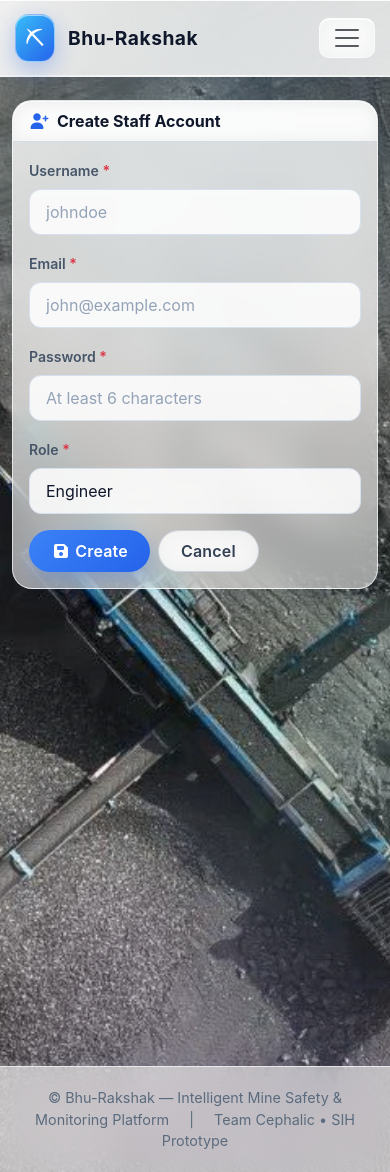
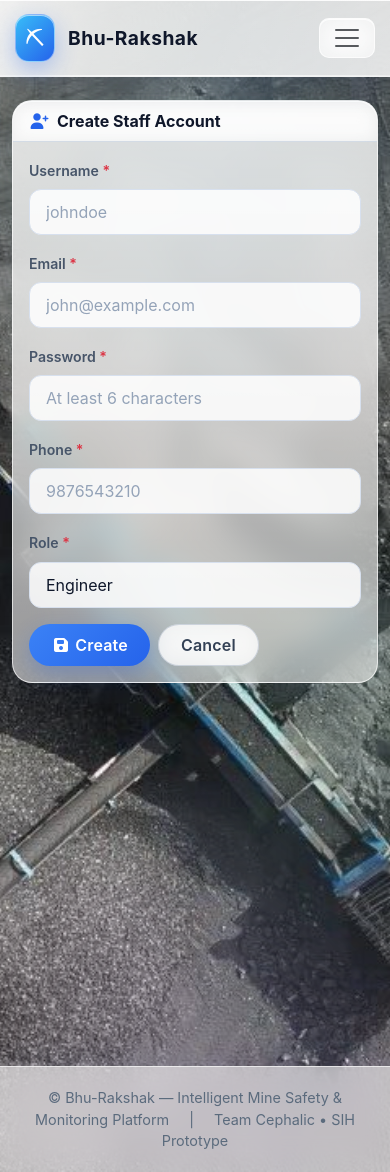
Before and after one commit to 24f3004677/Team-Cephalic, a Flask app: page /admin/user/create in a window 390 px wide. Run offline with Flask 3, Linux system fonts and the light colour scheme; a user stored in the database is signed in; some libraries are stand-ins or nearby versions; some web fonts are replaced.

Commit message:
added phone number column in the create user/staff form

```diff
--- a/app/templates/create_user.html
+++ b/app/templates/create_user.html
@@ -22,6 +22,10 @@
                         <input type="password" class="form-control" id="password" name="password" minlength="6" required placeholder="At least 6 characters">
                     </div>
                     <div class="mb-3">
+                        <label for="phone" class="form-label">Phone <span class="text-danger">*</span></label>
+                        <input type="pnone" class="form-control" id="phone" name="phone" required placeholder="9876543210" minlength="10" maxlength="10">
+                    </div>
+                    <div class="mb-3">
                         <label for="role" class="form-label">Role <span class="text-danger">*</span></label>
                         <select class="form-select" id="role" name="role" required>
                             <option value="engineer">Engineer</option>
```
